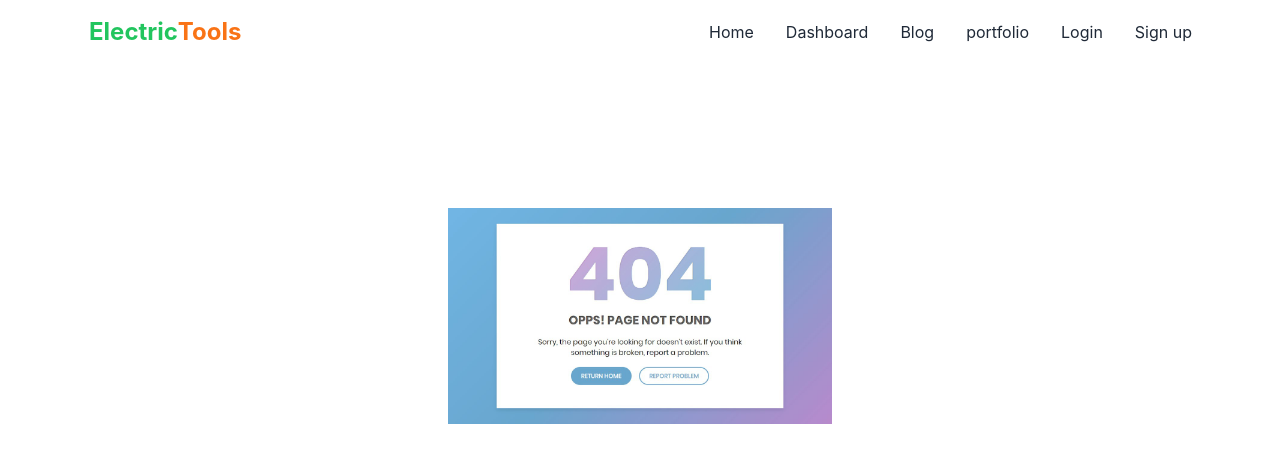
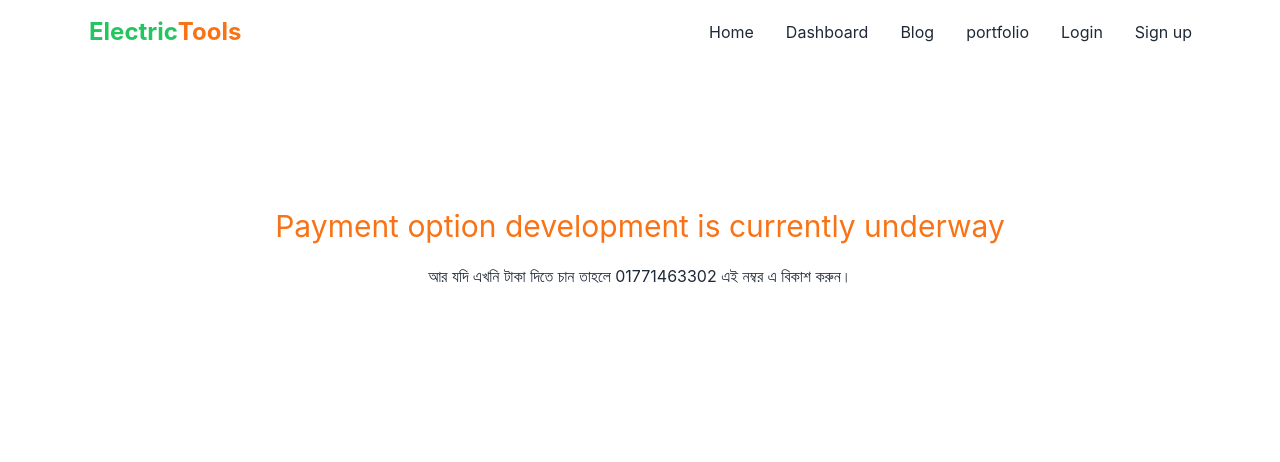
Before and after one commit to solaymanWeb/electric-tools-client, a React (Create React App) app: page /payment in a window 1280 px wide. Shown: the top 462 px of the page. Built offline with nearby package versions, Linux system fonts and the light colour scheme; no server answers.

Commit message:
rating fild a condition add

```diff
--- a/src/App.js
+++ b/src/App.js
@@ -18,6 +18,7 @@ import { ToastContainer, toast } from 'react-toastify';
 import 'react-toastify/dist/ReactToastify.css';
 import AddProduct from './Pages/Dashboard/AddProduct';
 import AllProduct from './Pages/Home/AllProduct';
+import Payment from './Pages/Dashboard/Payment';
 
 
 function App() {
@@ -38,6 +39,7 @@ function App() {
           <Route path='addproduct' element={<AddProduct/>}></Route>
 
         </Route>
+        <Route path='payment' element={<Payment/>} ></Route>
         <Route path='allreview' element={<AllReview/>}></Route>
         <Route path='allproduct' element={<AllProduct/>}></Route>
         <Route path='blog' element={<Blog/>}></Route>
--- a/src/Pages/Dashboard/Dashboard.js
+++ b/src/Pages/Dashboard/Dashboard.js
@@ -18,8 +18,8 @@ const Dashboard = () => {
                 <ul className="menu p-4 overflow-y-auto w-48 bg-base-100 text-base-content">
                 {/* <!-- Sidebar content here --> */}
                 <li><Link to='/dashboard'>My Order</Link></li>
-                <li><Link to='/dashboard/myreview' >My Review</Link></li>
-                <li><Link to='/dashboard/addproduct' >Add A Item</Link></li>
+                <li><Link to='/dashboard/myreview' >Add a Review</Link></li>
+                <li><Link to='/dashboard/addproduct' >Add a Item</Link></li>
                 <li><Link to='/dashboard/myprofile' >My Profile</Link></li>
 
 
--- a/src/Pages/Dashboard/MyOrder.js
+++ b/src/Pages/Dashboard/MyOrder.js
@@ -1,6 +1,7 @@
 import React from 'react';
 import { useEffect, useState } from 'react';
 import { useAuthState } from 'react-firebase-hooks/auth';
+import { Link } from 'react-router-dom';
 import auth from '../../firebase.init'
 
 const MyOrder = () => {
@@ -42,6 +43,7 @@ const MyOrder = () => {
                     <th>Product name</th>
                     <th>Email</th>
                     <th>Status</th>
+                    <th>payment</th>
                     <th>Delete</th>
                 </tr>
                 </thead>
@@ -54,6 +56,7 @@ const MyOrder = () => {
                         <td>{order?.productName}</td>
                         <td>{order?.email}</td>
                         <td>Pending...</td>
+                        <td><Link to='/payment'><button className='btn btn-xs'>Payment</button></Link></td>
                         <td><button onClick={()=>orderCancle(order?._id)} className='btn btn-xs'>Cancle Order</button></td>
                     </tr> )
                 }
--- a/src/Pages/Dashboard/MyReview.js
+++ b/src/Pages/Dashboard/MyReview.js
@@ -5,7 +5,7 @@ import { toast } from 'react-toastify';
 const MyReview = () => {
 
 
-    const { register, handleSubmit } = useForm();
+    const { register, watch, handleSubmit } = useForm();
     const onSubmit = data => {
         const url =`http://localhost:5000/review`
         fetch(url,{
@@ -23,6 +23,8 @@ const MyReview = () => {
         })
 
     };
+    const rating= watch('rating');
+
     return (
         <div>
 
@@ -56,12 +58,12 @@ const MyReview = () => {
                <span className="label-text"> Add a review</span>
            </label>
 
-           <textarea type="text" placeholder='Type a review'   name="" id="" cols="10"  rows="3" className='textarea-bordered p-2'
+           <textarea type="text" placeholder='Type a review'    name="" id="" cols="10"  rows="3" className='textarea-bordered p-2'
            {...register("review")}
            ></textarea>
            </div>
+            {rating <= 0 || rating>=6 ? <button type='submit' className="btn w-full mt-5 max-w-xs" disabled> submit </button> : <button type='submit' className="btn w-full mt-5 max-w-xs"> submit </button>}
 
-           <button type='submit' className="btn w-full mt-5 max-w-xs"> submit </button>
             </form>
            </div>
             </div>
--- /dev/null
+++ b/src/Pages/Dashboard/Payment.js
@@ -0,0 +1,12 @@
+import React from 'react';
+
+const Payment = () => {
+    return (
+        <div className=' '>
+            <h2 className='text-3xl fond-bold text-orange-500 pt-36'>Payment option development is currently underway</h2>
+            <h4 className='pt-5 text-black-500'>আর যদি এখনি টাকা দিতে চান তাহলে 01771463302 এই নম্বর এ বিকাশ করুন। </h4>
+        </div>
+    );
+};
+
+export default Payment;
```
